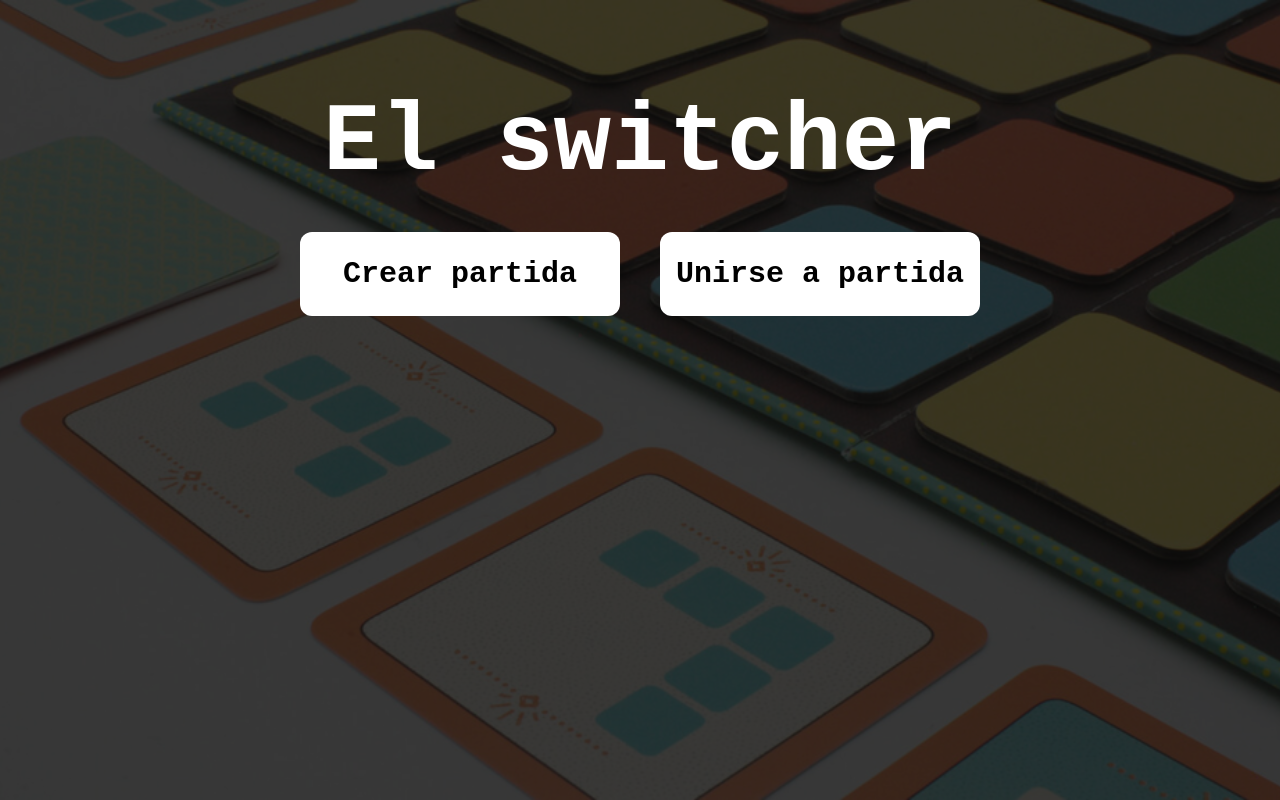
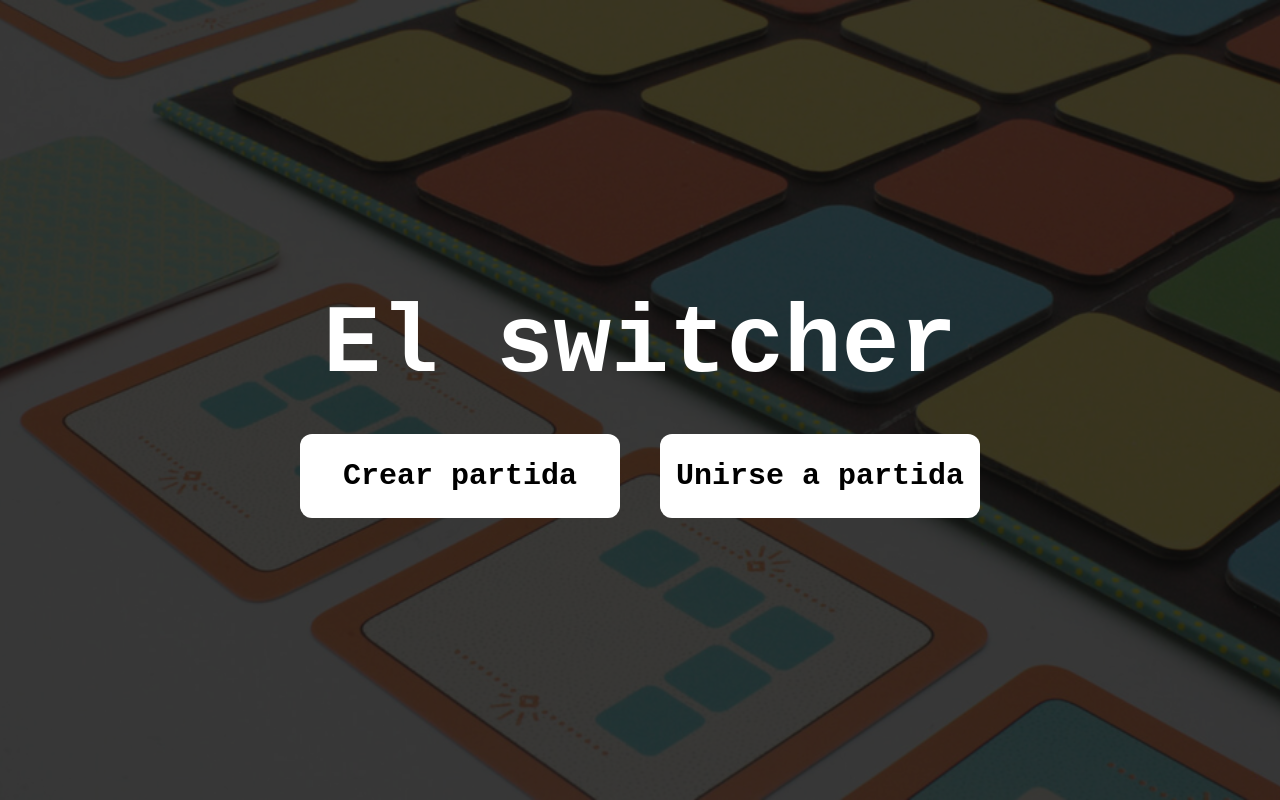
Before and after one commit to Grupo1-IS24/frontend-El-Switcher, a React (Vite) app: page / in a window 1280 px wide. Built offline with nearby package versions, Linux system fonts and the light colour scheme; a web font is replaced by a local one.

Commit message:
SCRUM-89 Center information on the home page

```diff
--- a/src/pages/HomePage.jsx
+++ b/src/pages/HomePage.jsx
@@ -7,9 +7,9 @@ const HomePage = () => {
   return (
     <div className='w-screen h-screen'>
       <BackgroundOverlay />
-      <div className='absolute w-screen flex flex-col gap-10 h-full'>
+      <div className='absolute inset-0 flex flex-col items-center justify-center gap-10'>
         <TitleText />
-        <div className='flex flex-row items-center justify-center gap-10'>
+        <div className='flex flex-row items-center justify-center gap-10 mb-20'>
           <CreateGameButton />
           <JoinGameButton />
         </div>
```
